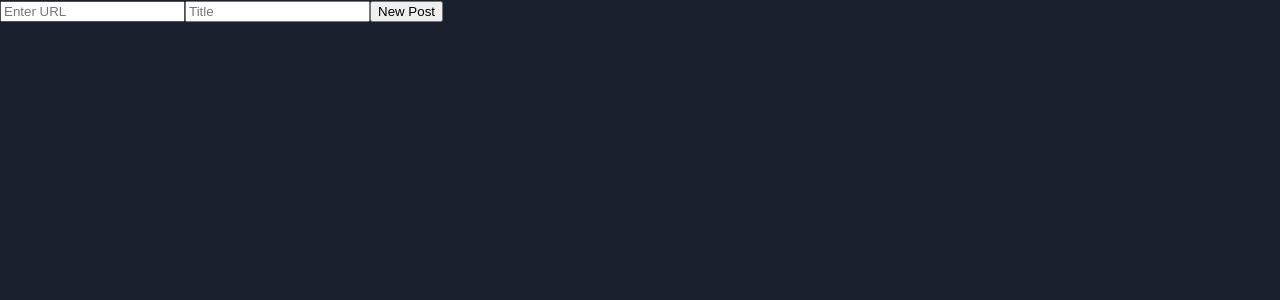
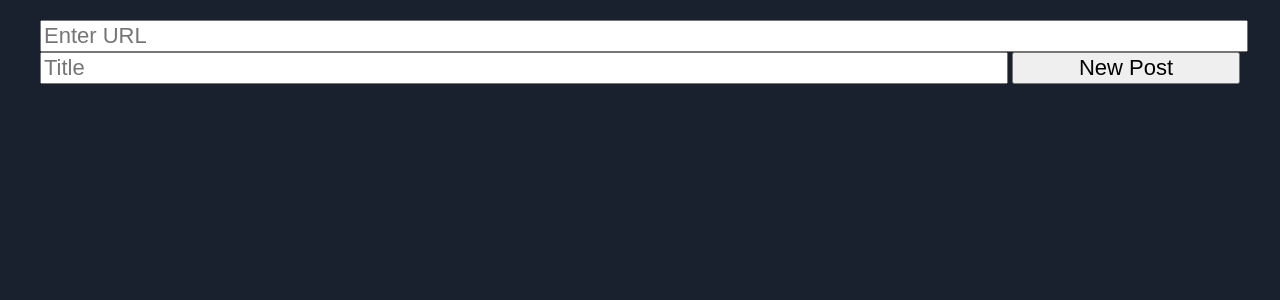
Before and after one commit to dmaleknia/Image-Feed, a React (Create React App) app: page / in a window 1280 px wide. Shown: the top 300 px of the page. Built offline with nearby package versions, Linux system fonts and the light colour scheme.

Commit message:
working on styling

```diff
--- a/public/style.css
+++ b/public/style.css
@@ -1,3 +1,31 @@
 body {
   background-color: #18212d;
 }
+
+.field {
+  font-size: 22px;
+}
+
+#url {
+  width: 100%;
+}
+
+#title {
+  width: 80%;
+  float: left;
+  z-index: -99;
+  margin: 0;
+}
+
+.button {
+  font-size: 22px;
+  width: 19%;
+  float: right;
+  margin: 0;
+}
+
+.form {
+  margin: 20px;
+  margin-left: 40px;
+  margin-right: 40px;
+}
--- a/src/components/Create.js
+++ b/src/components/Create.js
@@ -37,14 +37,17 @@ class Create extends Component {
 
   render() {
     return (
-      <form onSubmit={this.handleSubmit}>
+      <form className='form'>
         <label>
-          <input type="text" value={this.state.url} onChange={this.handleURLChange} placeholder={'Enter URL'} />
+          <input id='url' className='field' type='text' value={this.state.url} onChange={this.handleURLChange} placeholder={'Enter URL'} />
         </label>
-        <label>
-          <input type="text" value={this.state.title} onChange={this.handleTitleChange} placeholder={'Title'} />
-        </label>
-        <input type="submit" value="New Post" />
+        <br />
+        <div className='bottomForm'>
+          <label>
+            <input id='title' className='field' type='text' value={this.state.title} onChange={this.handleTitleChange} placeholder={'Title'} />
+          </label>
+          <button className='button' type="submit me" onClick={this.handleSubmit}>New Post</button>
+        </div>
       </form>
     );
   }
```
